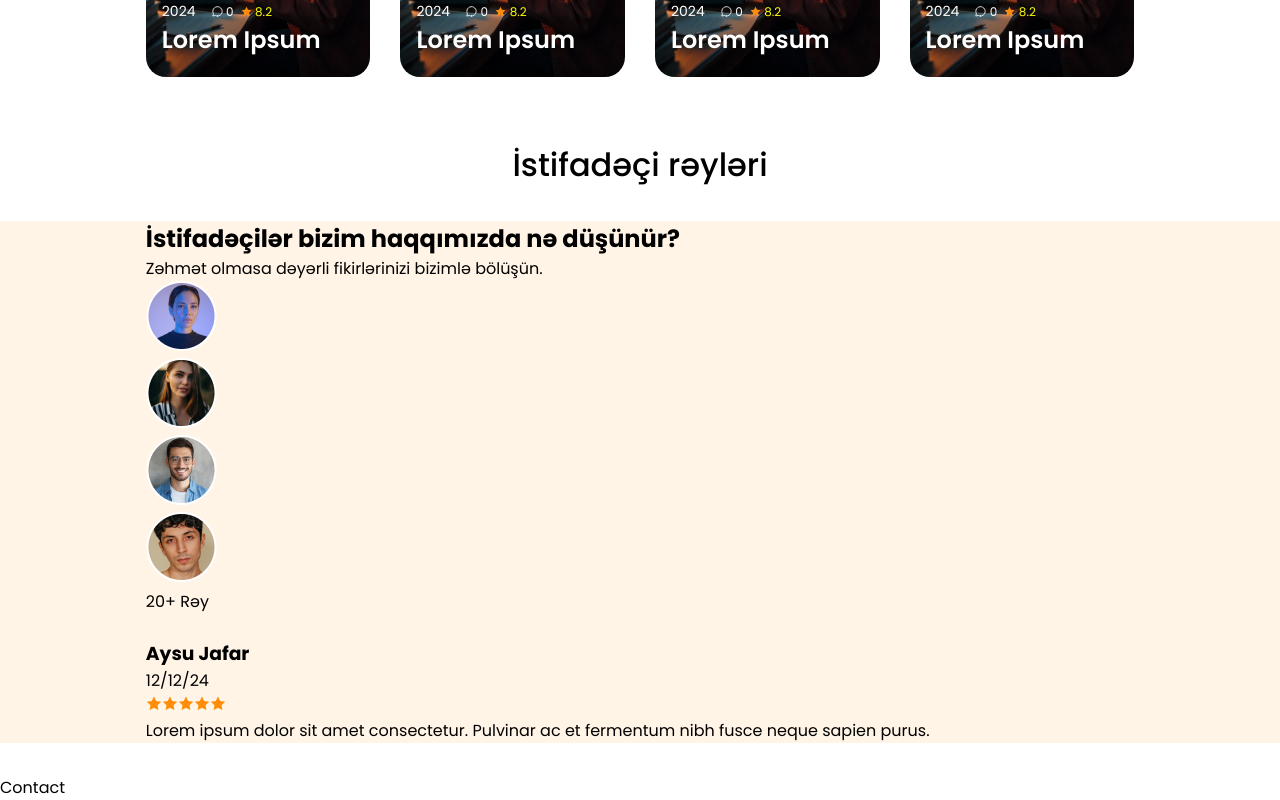
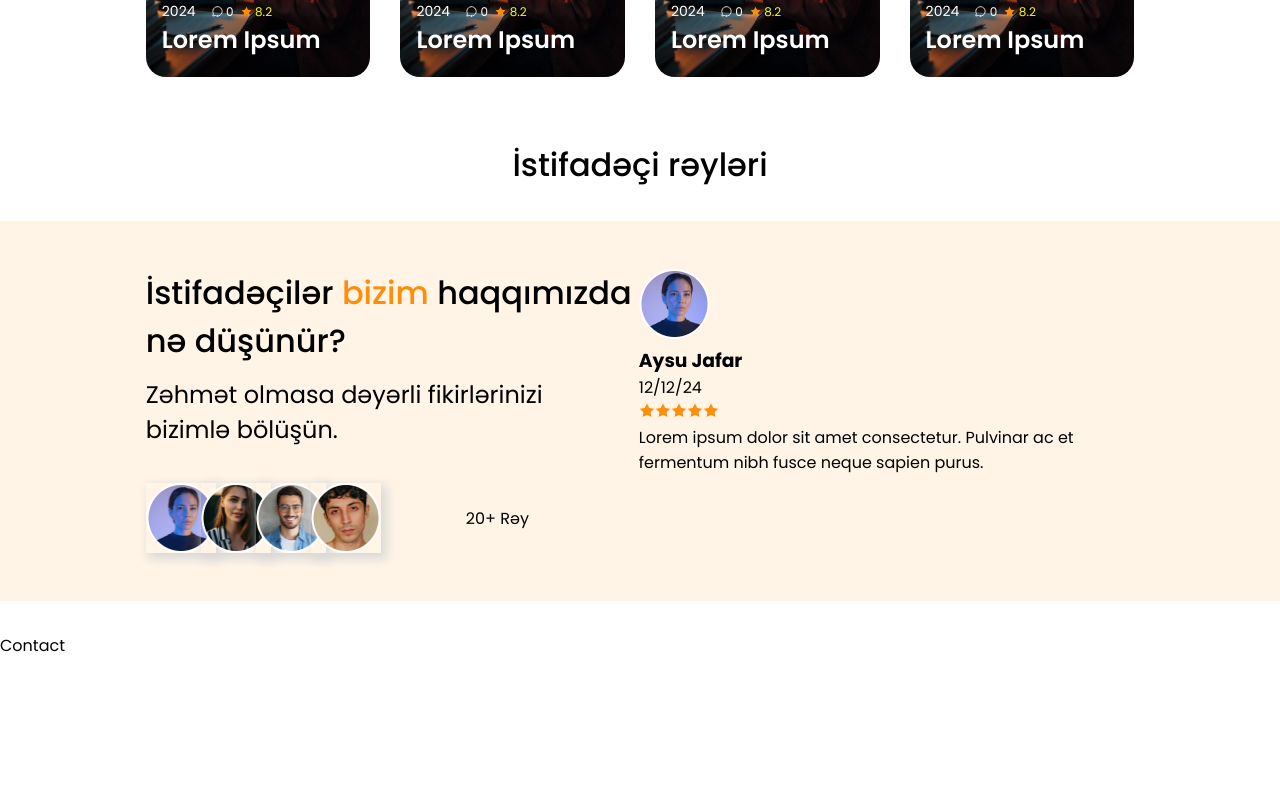
Before and after one commit to Zaranasirova/nva_ailesi, a React (Vite) app: page / in a window 1280 px wide. Shown: the part 1804-2604 px from the top of the page. After the commit the page ends 2462 px from the top, so only its background shows below. Built offline with nearby package versions, Linux system fonts and the light colour scheme.

Commit message:
feedback-left CSS styling

```diff
--- a/src/assets/scss/pages/sections/_userReviewsSection.scss
+++ b/src/assets/scss/pages/sections/_userReviewsSection.scss
@@ -6,6 +6,68 @@
     }
     .customer-feed-back-box {
       background-color: $orange-50-color;
+      padding: 48px 0;
+      .customer-feedback {
+        display: flex;
+        justify-content: space-between;
+        .feedback-left {
+          .feedback-title {
+            font-size: 32px;
+            font-weight: 500;
+            width: 493px;
+            .feedback-title-span {
+              color: $primary-color;
+            }
+          }
+          .feedback-text-prompt {
+            font-size: 24px;
+            width: 482px;
+            font-weight: 400;
+            padding-top: 12px;
+          }
+          .feedback-list {
+            gap: 40px;
+            padding-top: 36px;
+            .feedback-list__images {
+              display: flex;
+              .feedback-list__item {
+                width: 70px;
+                height: 70px;
+
+                a {
+                  img {
+                    width: 100%;
+                    height: 100%;
+                    box-shadow: 4px 4px 10px 2px #D9D9D9;
+                  }
+                }
+              }
+            }
+          }
+        }
+      }
     }
   }
 }
+
+
+
+
+
+
+// Şəkilləri 40px sola hərəkət etdirərək üst-üstə qoyma
+.feedback-list__item:nth-child(1) a img {
+    transform: translateX(0px); /* İlk şəkil heç bir dəyişiklik etməsin */
+  }
+
+  .feedback-list__item:nth-child(2) a img {
+    transform: translateX(-15px); /* İkinci şəkil 40px sola hərəkət etsin */
+  }
+
+  .feedback-list__item:nth-child(3) a img {
+    transform: translateX(-30px); /* Üçüncü şəkil 80px sola hərəkət etsin */
+  }
+
+  .feedback-list__item:nth-child(4) a img {
+    transform: translateX(-45px); /* Dördüncü şəkil 120px sola hərəkət etsin */
+  }
--- a/src/pages/sections/UserReviewsSection.tsx
+++ b/src/pages/sections/UserReviewsSection.tsx
@@ -11,46 +11,62 @@ const UserReviewsSection = () => {
       <div className="userReviews">
         <h2 className="head-title">İstifadəçi rəyləri</h2>
         <div className="customer-feed-back-box">
-          <div className="container">
+          <div className="container customer-feedback">
             <div className="feedback-left">
-              <h2 className="feedback-title">
+              <p className="feedback-title">
                 İstifadəçilər <span className="feedback-title-span">bizim</span>{" "}
                 haqqımızda nə düşünür?
-              </h2>
+              </p>
               <p className="feedback-text-prompt">
                 Zəhmət olmasa dəyərli fikirlərinizi bizimlə bölüşün.
               </p>
-              <div className="feedback-list">
-                <ul>
-                  <li>
+              <div className="feedback-list d-flex">
+                <ul className="feedback-list__images">
+                  <li className="feedback-list__item">
                     <Link to={"/"}>
-                      <img src={ellipse_image1} alt="" />
+                      <img
+                        src={ellipse_image1}
+                        alt=""
+                        className="feedback-list__image"
+                      />
                     </Link>
                   </li>
-                  <li>
+                  <li className="feedback-list__item">
                     <Link to={"/"}>
-                      <img src={ellipse_image2} alt="" />
+                      <img
+                        src={ellipse_image2}
+                        alt=""
+                        className="feedback-list__image"
+                      />
                     </Link>
                   </li>
-                  <li>
+                  <li className="feedback-list__item">
                     <Link to={"/"}>
-                      <img src={ellipse_image3} alt="" />
+                      <img
+                        src={ellipse_image3}
+                        alt=""
+                        className="feedback-list__image"
+                      />
                     </Link>
                   </li>
-                  <li>
+                  <li className="feedback-list__item">
                     <Link to={"/"}>
-                      <img src={ellipse_image4} alt="" />
+                      <img
+                        src={ellipse_image4}
+                        alt=""
+                        className="feedback-list__image"
+                      />
                     </Link>
                   </li>
                 </ul>
-                <span>20+ Rəy</span>
+                <span className="feedback-list__count">20+ Rəy</span>
               </div>
             </div>
             <div className="feedback-right">
               <div className="latest-feedback-profile">
                 <div className="feedback-profile">
                   <div className="latest-avatar">
-                    <img src="" alt="" />
+                    <img src={ellipse_image1} alt="" />
                   </div>
                   <h3 className="latest-name">Aysu Jafar</h3>
                   <span className="latest-date">12/12/24</span>
```
